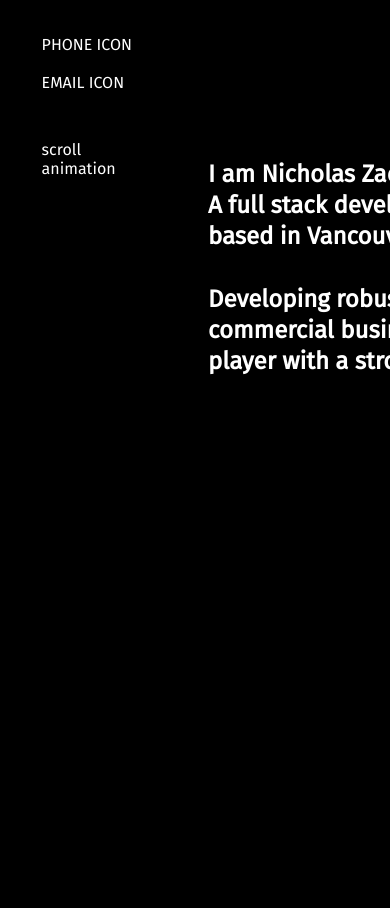
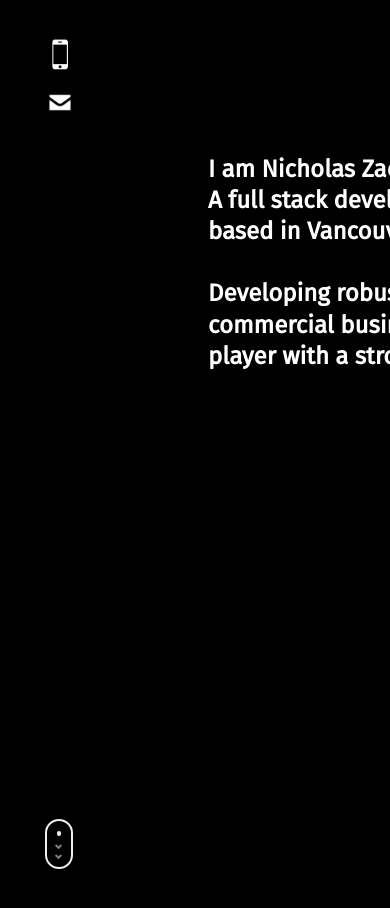
Before and after one commit to booksftw/SPA-Resume, an Angular app: page / in a window 390 px wide. Shown: the top 908 px of the page. Built offline with nearby package versions, Linux system fonts and the light colour scheme; a web font is replaced by a local one.

Commit message:
setting up scroller to hide on scroll down

```diff
--- a/src/app/app.module.ts
+++ b/src/app/app.module.ts
@@ -9,6 +9,7 @@ import { ResumeProfessionalComponent } from './resume-professional/resume-profes
 import { FooterComponent } from './footer/footer.component';
 import { GithubLinkStyleDirective } from './shared/github-link-style.directive';
 import { SkillsComponent } from './resume-professional/skills/skills.component';
+import { ScrollerAnimationComponent } from './intro-block/scroller-animation/scroller-animation.component';
 
 @NgModule({
   declarations: [
@@ -18,7 +19,8 @@ import { SkillsComponent } from './resume-professional/skills/skills.component';
     ResumeProfessionalComponent,
     FooterComponent,
     GithubLinkStyleDirective,
-    SkillsComponent
+    SkillsComponent,
+    ScrollerAnimationComponent
   ],
   imports: [
     BrowserModule,
--- a/src/app/intro-block/intro-block.component.css
+++ b/src/app/intro-block/intro-block.component.css
@@ -19,15 +19,15 @@ div.left-sidebar {
     display: inline;
 }
 
-p.scrollImg {
-    color: white;
-    text-align: center;
-    display: inline;
-    top: 3em;
-    /* * Todo: update this to be in a fixed bot left position animating. */
-    position: relative;
+
+.cell-icon, .email-icon {
+    width:2.3em;
+    cursor:pointer;
 }
 
+.cell-icon {
+    margin-bottom: 0.5em;
+}
 /* Desktops and laptops ----------- */
 
 @media only screen and (max-width: 1834px) {
--- a/src/app/intro-block/intro-block.component.html
+++ b/src/app/intro-block/intro-block.component.html
@@ -1,10 +1,17 @@
 <div>
   <div class="left-sidebar">
     <!--Phone and Email Icon-->
-    <p style="color:white">PHONE ICON</p> <br>
-    <p style="color:white">EMAIL ICON</p>
+    <div class="cell-container">
+      <img class="cell-icon" src="/assets/images/icons/cell-white.png" alt="cellphone icon" (click)="showNumber = !showNumber">{{showNumber ? 'hide' : 'show'}}/>
+      <p *ngIf="showNumber" style="color:white">1-250-415-5392</p> <br>
+    </div>
 
-    <p class="scrollImg">scroll<br> animation</p>
+    <div class="email-container">
+      <img class="email-icon" src="/assets/images/icons/email-white.jpg" alt="email icon"  (click)="showEmail = !showEmail">{{showEmail ? 'hide' : 'show'}} />
+      <p *ngIf="showEmail" style="color:white">nicholas.zachary@outlook.com</p>
+    </div>
+
+    <app-scroller-animation></app-scroller-animation>
   </div>
 
 
--- a/src/app/intro-block/intro-block.component.ts
+++ b/src/app/intro-block/intro-block.component.ts
@@ -6,10 +6,14 @@ import { Component, OnInit } from '@angular/core';
   styleUrls: ['./intro-block.component.css']
 })
 export class IntroBlockComponent implements OnInit {
+  showNumber: boolean = false;
+  showEmail: boolean = false;
 
   constructor() { }
 
   ngOnInit() {
+    console.log(window.scrollY)
   }
 
+
 }
--- /dev/null
+++ b/src/app/intro-block/scroller-animation/scroller-animation.component.css
@@ -0,0 +1,106 @@
+body {
+    background-color: black;
+}
+
+.container {
+    width: 100px;
+    height: 100px;
+    margin: 0 auto;
+    position:absolute;
+    padding:0;
+    left:0.2em;
+    top:52em;
+}
+
+.container .mouse {
+    width: 28px;
+    height: 50px;
+    border: 2px solid #ecf0f1;
+    border-radius: 30px;
+}
+
+.container .mouse .mouse-wheel {
+    overflow: hidden;
+    margin-top: 5px;
+}
+
+.container .mouse .mouse-wheel span {
+    display: block;
+    margin: 5px auto;
+    width: 5px;
+    height: 5px;
+}
+
+.container .mouse .mouse-wheel span.wheel {
+    border: 2px solid #ecf0f1;
+    border-radius: 5px;
+    width: 0;
+}
+
+.container .mouse .mouse-wheel span.arrow {
+    border-bottom: 2px solid #ecf0f1;
+    border-right: 2px solid #ecf0f1;
+    -webkit-transform: rotate(45deg);
+    transform: rotate(45deg);
+    -webkit-animation: scrollDown;
+    animation: scrollDown;
+    -webkit-animation-duration: 1.7s;
+    animation-duration: 1.7s;
+    -webkit-animation-iteration-count: infinite;
+    animation-iteration-count: infinite;
+    -webkit-animation-timing-function: ease-in-out;
+    animation-timing-function: ease-in-out;
+}
+
+@-webkit-keyframes scrollDown {
+    0% {
+        opacity: 1;
+        -webkit-transform: translateY(0) rotate(45deg);
+        transform: translateY(0) rotate(45deg);
+    }
+    50% {
+        opacity: 0;
+        -webkit-transform: translateY(5px) rotate(45deg);
+        transform: translateY(5px) rotate(45deg);
+    }
+    75% {
+        opacity: 0;
+        -webkit-transform: translateY(0) rotate(45deg);
+        transform: translateY(0) rotate(45deg);
+    }
+    100% {
+        opacity: 1;
+        -webkit-transform: translateY(0) rotate(45deg);
+        transform: translateY(0) rotate(45deg);
+    }
+}
+
+@keyframes scrollDown {
+    0% {
+        opacity: 1;
+        -webkit-transform: translateY(0) rotate(45deg);
+        transform: translateY(0) rotate(45deg);
+    }
+    50% {
+        opacity: 0;
+        -webkit-transform: translateY(5px) rotate(45deg);
+        transform: translateY(5px) rotate(45deg);
+    }
+    75% {
+        opacity: 0;
+        -webkit-transform: translateY(0) rotate(45deg);
+        transform: translateY(0) rotate(45deg);
+    }
+    100% {
+        opacity: 1;
+        -webkit-transform: translateY(0) rotate(45deg);
+        transform: translateY(0) rotate(45deg);
+    }
+}
+
+@media only screen and (max-width: 1274px) {
+    /* Styles */
+    .container {
+        top:49em;
+    }
+}
--- /dev/null
+++ b/src/app/intro-block/scroller-animation/scroller-animation.component.html
@@ -0,0 +1,5 @@
+<div *ngIf="showMouse" class="container">
+    <div class="mouse">
+      <div class="mouse-wheel"><span class="wheel"></span><span class="arrow"></span><span class="arrow"></span></div>
+    </div>
+  </div>
--- /dev/null
+++ b/src/app/intro-block/scroller-animation/scroller-animation.component.ts
@@ -0,0 +1,21 @@
+import { Component, OnInit } from '@angular/core';
+
+@Component({
+  selector: 'app-scroller-animation',
+  templateUrl: './scroller-animation.component.html',
+  styleUrls: ['./scroller-animation.component.css']
+})
+export class ScrollerAnimationComponent implements OnInit {
+
+  showMouse: boolean = false;
+
+  constructor() { }
+
+  ngOnInit() {
+      setTimeout(() => {
+        this.showMouse = true;
+      }, 3000);
+  }
+
+
+}
```
Also changed, not shown: src/assets/images/icons/cell-white.png (added), src/assets/images/icons/email-white.jpg (added).
